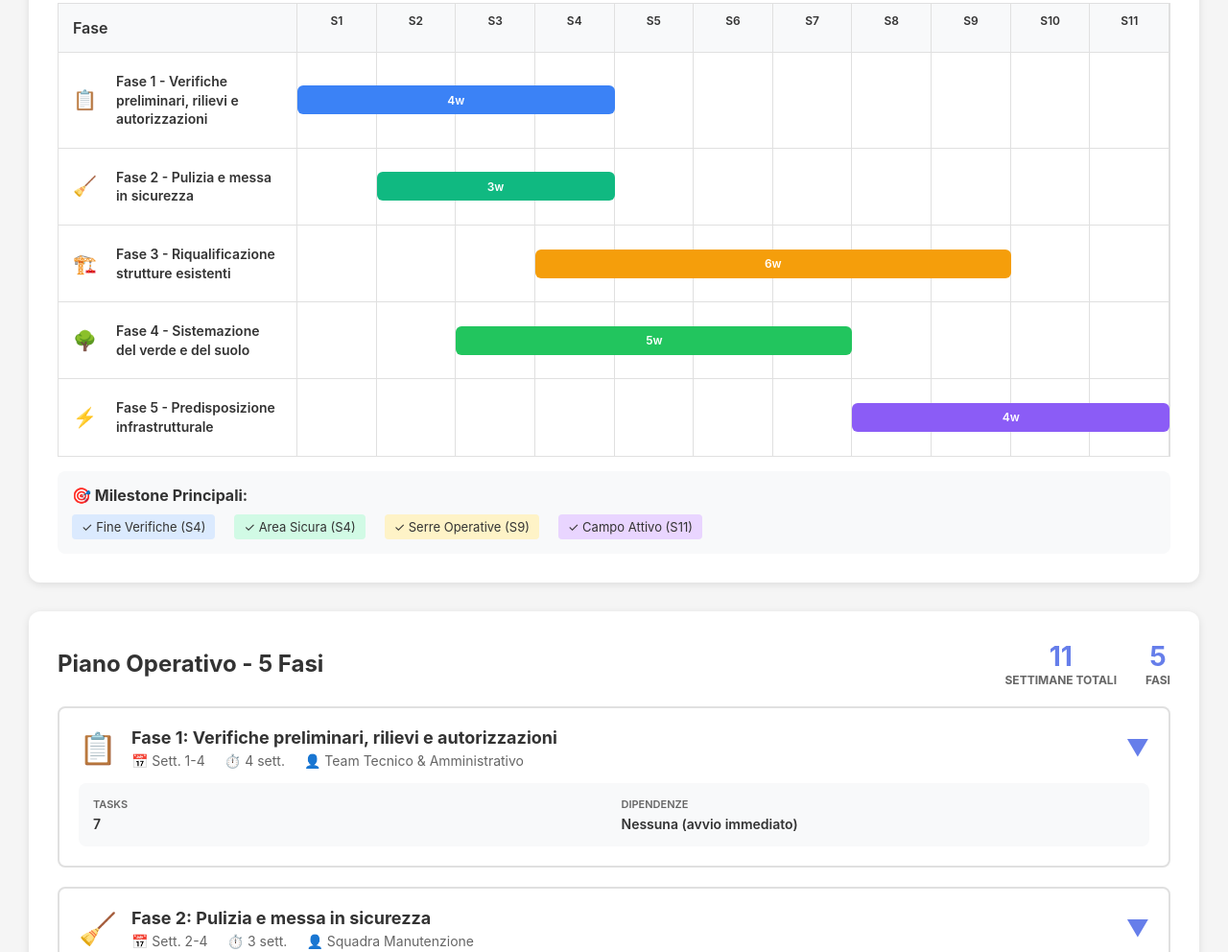
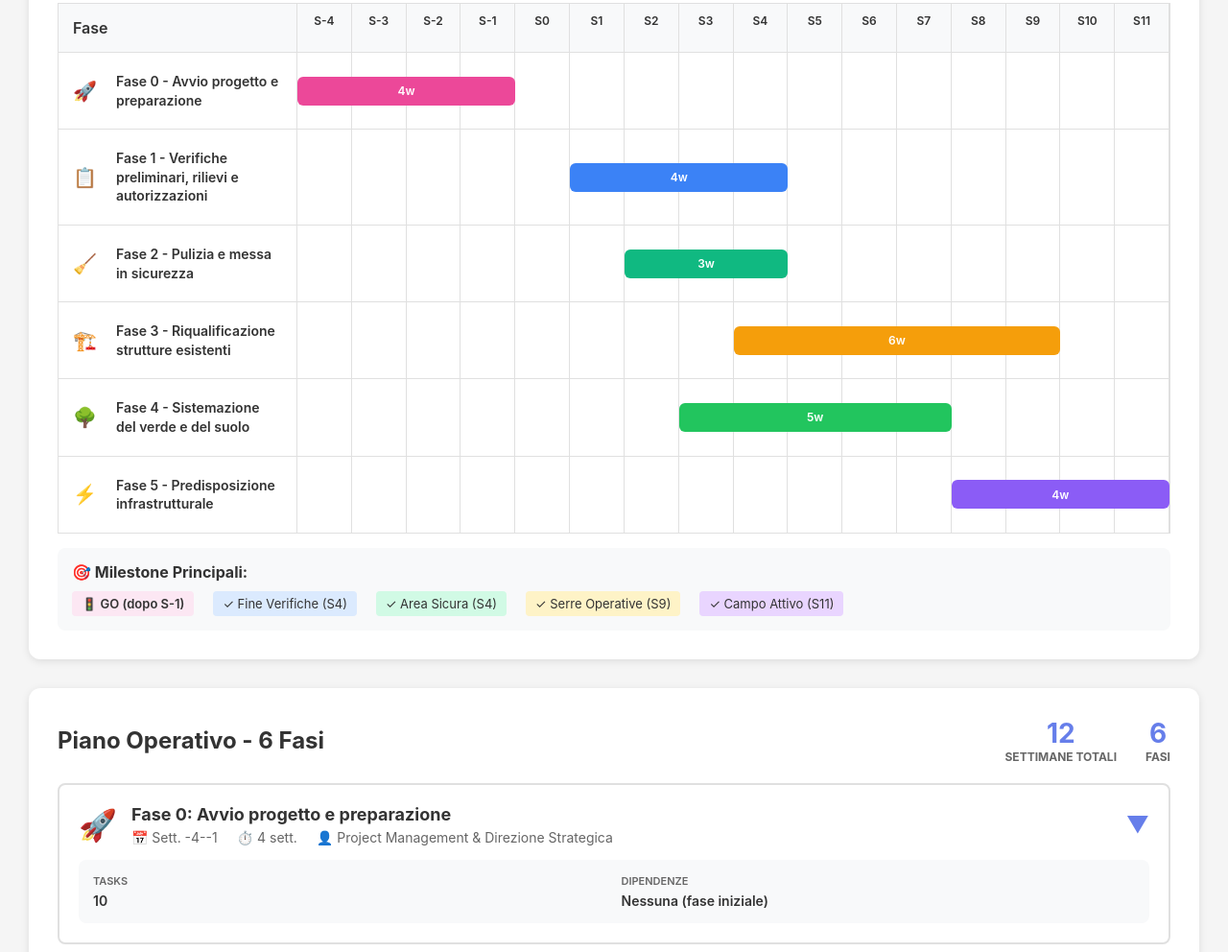
Before and after one commit to vmaretto/campo-celimontano-dashboard, a plain HTML site: page index.html in a window 1280 px wide. Shown: the part 295-1287 px from the top of the page at 96% size. Drawn offline with Linux system fonts and the light colour scheme.

Commit message:
Add files via upload

```diff
--- a/index.html
+++ b/index.html
@@ -338,14 +338,14 @@
             <!-- Phases -->
             <div class="card">
                 <div class="card-title">
-                    <span>Piano Operativo - 5 Fasi</span>
+                    <span>Piano Operativo - 6 Fasi</span>
                     <div class="stats">
                         <div class="stat">
-                            <div class="stat-value" id="totalWeeks">11</div>
+                            <div class="stat-value" id="totalWeeks">15</div>
                             <div class="stat-label">Settimane Totali</div>
                         </div>
                         <div class="stat">
-                            <div class="stat-value">5</div>
+                            <div class="stat-value">6</div>
                             <div class="stat-label">Fasi</div>
                         </div>
                     </div>
@@ -428,6 +428,26 @@
 
     <script>
         const phases = [
+            {
+                id: 0, icon: "🚀", name: "Avvio progetto e preparazione",
+                description: "Attività propedeutiche: presentazione, stakeholder engagement e funding",
+                detailedDescription: "Questa fase preliminare racchiude tutte le attività strategiche e preparatorie necessarie per dare avvio formale al progetto di riqualificazione del Campo Celimontano. Si parte con la presentazione del progetto agli stakeholder chiave, includendo enti pubblici, istituzioni accademiche, partner privati e comunità locale. Parallelamente si avvia il processo di condivisione e consultazione con tutti i soggetti interessati, raccogliendo feedback e integrando suggerimenti per affinare la visione progettuale. Una componente cruciale riguarda la ricerca e l'ottenimento dei fondi necessari, attraverso bandi pubblici, finanziamenti europei, partnership pubblico-private o sponsorizzazioni. Contestualmente viene sviluppata la pianificazione di alto livello e la progettazione preliminare, definendo obiettivi, milestone, risorse necessarie e governance del progetto. Si procede quindi alla redazione del capitolato tecnico dettagliato, che costituirà la base per la selezione dei fornitori e appaltatori. Infine, si conduce il processo di assegnazione degli incarichi attraverso procedure competitive, selezionando i partner operativi più qualificati. La fase si conclude con la riunione di Go/No-Go, dove viene presa la decisione formale di procedere con l'implementazione operativa del progetto.",
+                settimanaInizio: -4, settimanaFine: -1, durataSettimane: 4,
+                owner: "Project Management & Direzione Strategica",
+                dipendenze: "Nessuna (fase iniziale)", color: "#ec4899",
+                tasks: [
+                    { id: 1, name: "Presentazione progetto a stakeholder istituzionali e partner chiave", owner: "Direzione Progetto", duration: 7 },
+                    { id: 2, name: "Workshop di condivisione con comunità locale e associazioni", owner: "Responsabile Stakeholder Engagement", duration: 7 },
+                    { id: 3, name: "Identificazione fonti di finanziamento e preparazione candidature bandi", owner: "Ufficio Fundraising", duration: 14 },
+                    { id: 4, name: "Negoziazione partnership pubblico-private e accordi di sponsorizzazione", owner: "Business Development", duration: 14 },
+                    { id: 5, name: "Pianificazione di alto livello: timeline, budget, risorse, governance", owner: "Project Manager", duration: 10 },
+                    { id: 6, name: "Progettazione preliminare e definizione concept tecnico-funzionale", owner: "Team Tecnico", duration: 14 },
+                    { id: 7, name: "Redazione capitolato tecnico e documentazione di gara", owner: "Ufficio Appalti", duration: 10 },
+                    { id: 8, name: "Pubblicazione bandi e valutazione offerte fornitori", owner: "Commissione di Gara", duration: 14 },
+                    { id: 9, name: "Assegnazione incarichi e stipula contratti", owner: "Direzione Amministrativa", duration: 7 },
+                    { id: 10, name: "Riunione Go/No-Go e decisione formale di avvio operativo", owner: "Comitato Direttivo", duration: 2 }
+                ]
+            },
             {
                 id: 1, icon: "📋", name: "Verifiche preliminari, rilievi e autorizzazioni",
                 description: "Conoscenza approfondita dello stato attuale del Campo Celimontano",
@@ -590,19 +610,24 @@
         let currentDescriptionIndex = null;
 
         function renderGantt() {
-            const totalWeeks = Math.max(...phases.map(p => p.settimanaFine));
-            document.getElementById('totalWeeks').textContent = totalWeeks;
+            const minWeek = Math.min(...phases.map(p => p.settimanaInizio));
+            const maxWeek = Math.max(...phases.map(p => p.settimanaFine));
+            const totalWeeks = maxWeek - minWeek + 1;
+            document.getElementById('totalWeeks').textContent = (maxWeek + 1); // Show total project duration
 
             let html = '<div class="gantt-wrapper"><div class="gantt-grid">';
             html += '<div class="gantt-header"><div class="gantt-cell">Fase</div><div class="gantt-timeline-header">';
-            for (let i = 1; i <= totalWeeks; i++) html += `<div class="gantt-week">S${i}</div>`;
+            for (let i = minWeek; i <= maxWeek; i++) {
+                const weekLabel = i < 0 ? `S${i}` : `S${i}`;
+                html += `<div class="gantt-week">${weekLabel}</div>`;
+            }
             html += '</div></div>';
 
             phases.forEach(p => {
                 html += '<div class="gantt-row"><div class="gantt-label" style="padding:20px 15px;"><span style="font-size:20px;margin-right:10px;">' + p.icon + '</span><span style="font-weight:600;font-size:14px;line-height:1.4;">Fase ' + p.id + ' - ' + p.name + '</span></div>';
                 html += '<div class="gantt-timeline">';
-                for (let i = 1; i <= totalWeeks; i++) html += '<div class="gantt-week-cell"></div>';
-                const left = ((p.settimanaInizio - 1) / totalWeeks) * 100;
+                for (let i = minWeek; i <= maxWeek; i++) html += '<div class="gantt-week-cell"></div>';
+                const left = ((p.settimanaInizio - minWeek) / totalWeeks) * 100;
                 const width = ((p.settimanaFine - p.settimanaInizio + 1) / totalWeeks) * 100;
                 html += '<div class="gantt-bar" style="left:' + left + '%;width:' + width + '%;background:' + p.color + ';">' + p.durataSettimane + 'w</div>';
                 html += '</div></div>';
@@ -611,6 +636,7 @@
             // Add milestones row
             html += '<div style="grid-column: 1 / -1; margin-top: 15px; padding: 15px; background: #f8f9fa; border-radius: 8px;"><strong>🎯 Milestone Principali:</strong><br>';
             html += '<div style="margin-top:10px;display:flex;gap:20px;flex-wrap:wrap;">';
+            html += '<span style="padding:5px 10px;background:#fce7f3;border-radius:4px;font-size:13px;font-weight:600;">🚦 GO (dopo S-1)</span>';
             html += '<span style="padding:5px 10px;background:#dbeafe;border-radius:4px;font-size:13px;">✓ Fine Verifiche (S4)</span>';
             html += '<span style="padding:5px 10px;background:#d1fae5;border-radius:4px;font-size:13px;">✓ Area Sicura (S4)</span>';
             html += '<span style="padding:5px 10px;background:#fef3c7;border-radius:4px;font-size:13px;">✓ Serre Operative (S9)</span>';
```
